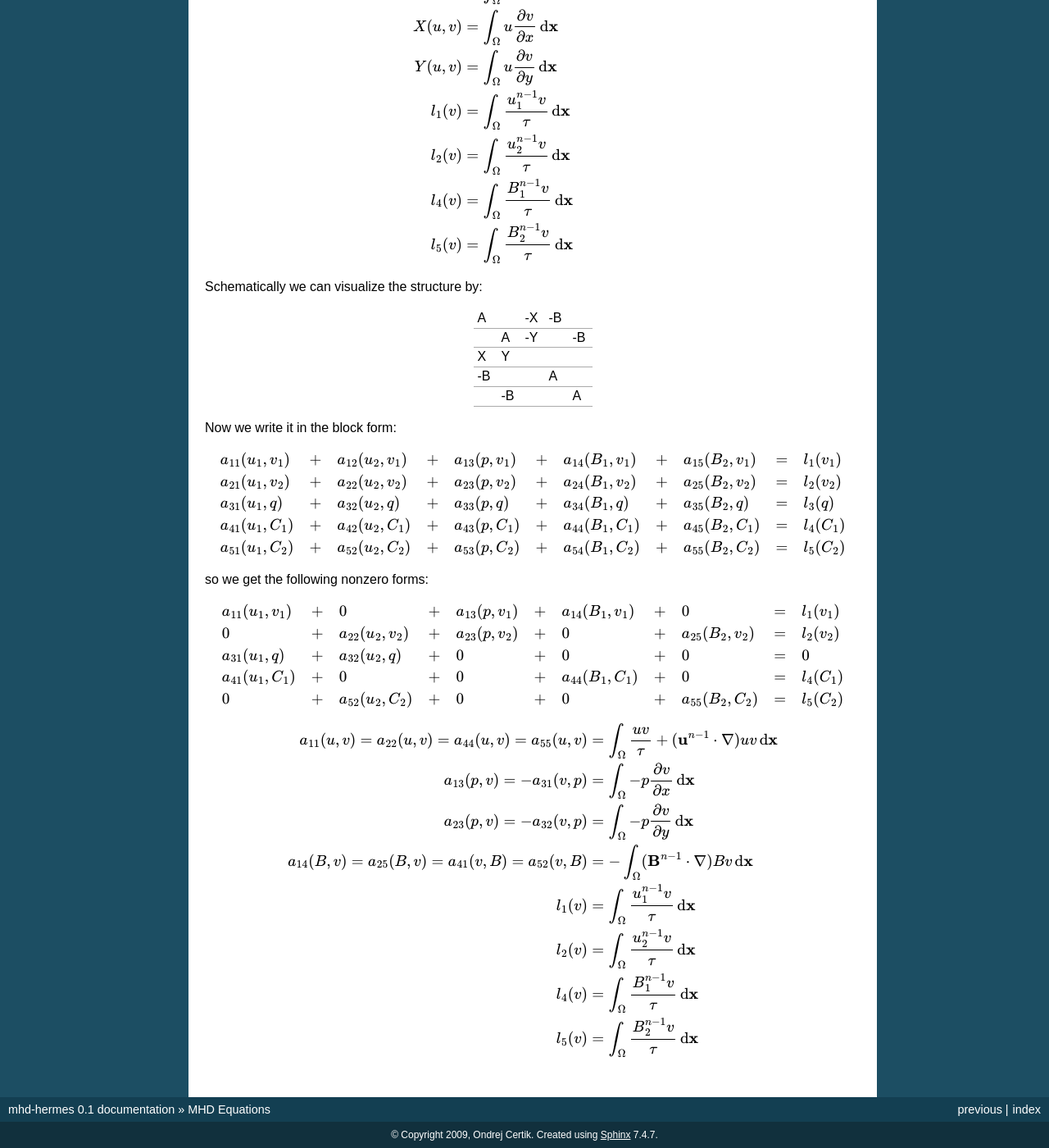
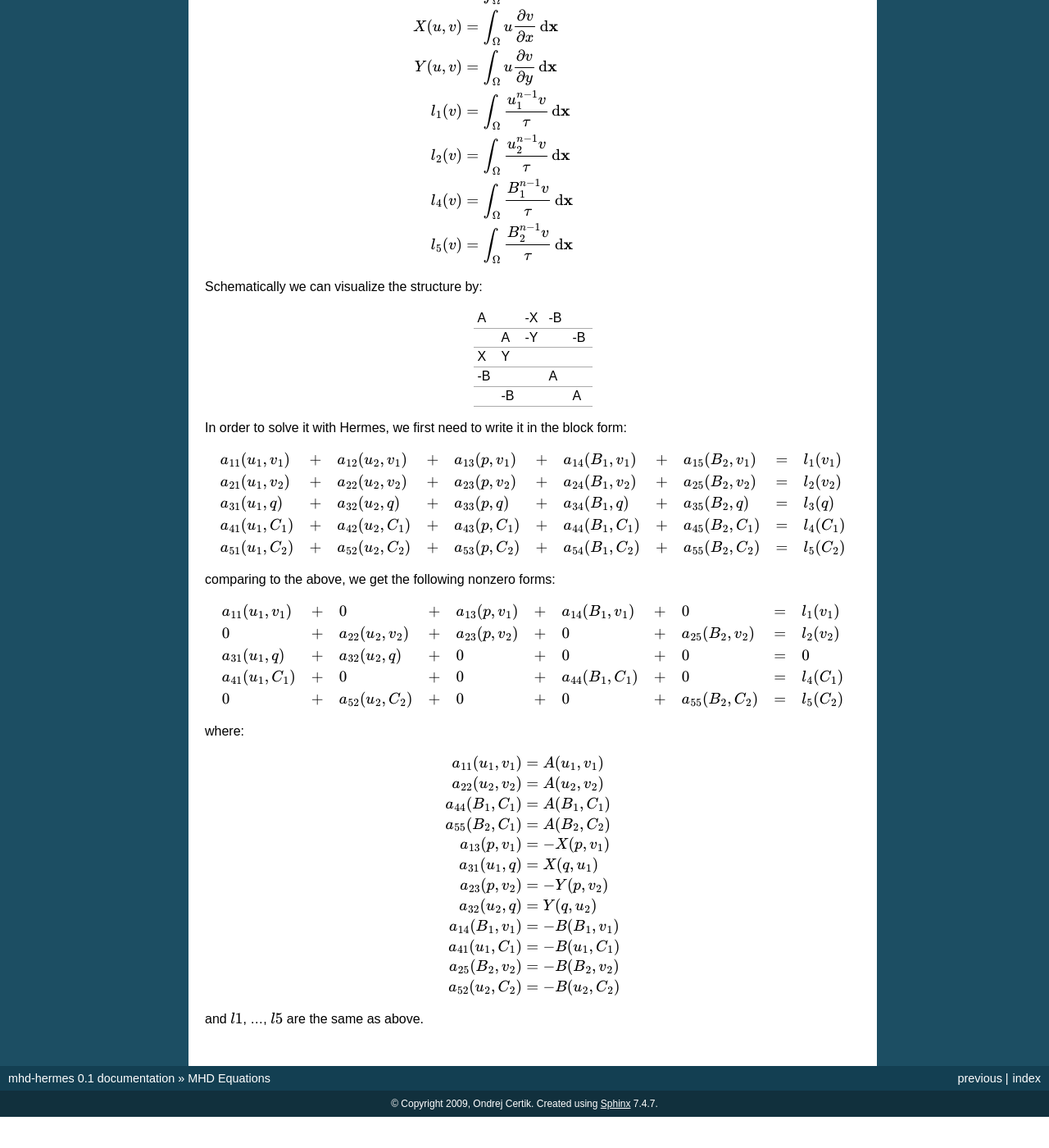
Before and after one commit to certik/mhd-hermes, a Sphinx documentation site: the page built from doc/physics.rst, in a window 1280 px wide and 1400 px high, scrolled down 3204 px. Shown: the whole window at 82% size. Built offline with Sphinx 7.4.7, drawn with Linux system fonts in a browser that asks for light colours; formulas are drawn with MathJax 3; after the commit the page ends 4566 px from its top, so only the background shows below that; some of the changed text lies outside the part shown.

Commit message:
More polishing

```diff
--- a/doc/physics.rst
+++ b/doc/physics.rst
@@ -259,7 +259,7 @@ the forms. Then we get a particularly simple structure:
     $$\begin{array}{lclclclclcl}
     +A(u_1, v_1) &&  && -X(p, v_1) && -B(B_1, v_1) &&  &=& l_1(v_1)\\
       && +A(u_2, v_2) && -Y(p, v_2) &&  && -B(B_2, v_2) &=& l_2(v_2)\\
-    +X(q, u1) && +Y(q, u_2) &&  &&  &&  &=& 0\\
+    +X(q, u_1) && +Y(q, u_2) &&  &&  &&  &=& 0\\
     -B(u_1, C_1) &&  &&  && +A(B_1, C_1) &&  &=& l_4(C_1)\\
      && -B(u_2, C_2) &&  &&  && +A(B_2, C_2) &=& l_5(C_2)
     \end{array}$$
@@ -292,7 +292,7 @@ Schematically we can visualize the structure by:
 |    | -B |    |    | A  |
 +----+----+----+----+----+
 
-Now we write it in the block form:
+In order to solve it with Hermes, we first need to write it in the block form:
 
 .. math::
     :nowrap:
@@ -310,7 +310,7 @@ Now we write it in the block form:
         a_{54}(B_1, C_2) &+& a_{55}(B_2, C_2) &=& l_5(C_2)
     \end{array}$$
 
-so we get the following nonzero forms:
+comparing to the above, we get the following nonzero forms:
 
 .. math::
     :nowrap:
@@ -328,19 +328,21 @@ so we get the following nonzero forms:
         0 &+& a_{55}(B_2, C_2) &=& l_5(C_2)
     \end{array}$$
 
+where:
 
 .. math::
 
-    a_{11}(u, v) = a_{22}(u, v) = a_{44}(u, v) = a_{55}(u, v) &=
-        \int_\Omega {u v\over\tau} +
-        ({\bf u}^{n-1}\cdot\nabla)u v\,{\rm d}{\bf x}\\
-    a_{13}(p, v) = -a_{31}(v, p) &= \int_\Omega
-        -p {\partial v\over\partial x} \,{\rm d}{\bf x}\\
-    a_{23}(p, v) = -a_{32}(v, p) &= \int_\Omega
-        -p {\partial v\over\partial y} \,{\rm d}{\bf x}\\
-    a_{14}(B, v) = a_{25}(B, v) = a_{41}(v, B) = a_{52}(v, B) &=
-        -\int_\Omega ({\bf B}^{n-1}\cdot\nabla)Bv\,{\rm d}{\bf x}\\
-    l_1(v) &= \int_\Omega {u_1^{n-1} v\over\tau} \,{\rm d}{\bf x}\\
-    l_2(v) &= \int_\Omega {u_2^{n-1} v\over\tau} \,{\rm d}{\bf x}\\
-    l_4(v) &= \int_\Omega {B_1^{n-1} v\over\tau} \,{\rm d}{\bf x}\\
-    l_5(v) &= \int_\Omega {B_2^{n-1} v\over\tau} \,{\rm d}{\bf x}
+    a_{11}(u_1, v_1) &= A(u_1, v_1)\\
+    a_{22}(u_2, v_2) &= A(u_2, v_2)\\
+    a_{44}(B_1, C_1) &= A(B_1, C_1)\\
+    a_{55}(B_2, C_1) &= A(B_2, C_2)\\
+    a_{13}(p, v_1) &= -X(p, v_1)\\
+    a_{31}(u_1, q) &= X(q, u_1)\\
+    a_{23}(p, v_2) &= -Y(p, v_2)\\
+    a_{32}(u_2, q) &= Y(q, u_2)\\
+    a_{14}(B_1, v_1) &= -B(B_1, v_1)\\
+    a_{41}(u_1, C_1) &= -B(u_1, C_1)\\
+    a_{25}(B_2, v_2) &= -B(B_2, v_2)\\
+    a_{52}(u_2, C_2) &= -B(u_2, C_2)
+
+and :math:`l1`, ..., :math:`l5` are the same as above.
```
